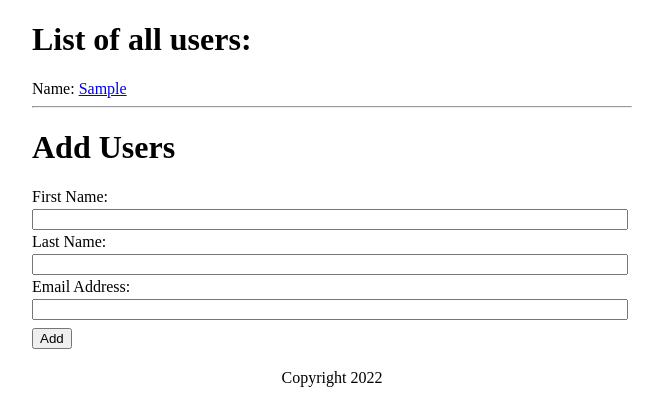
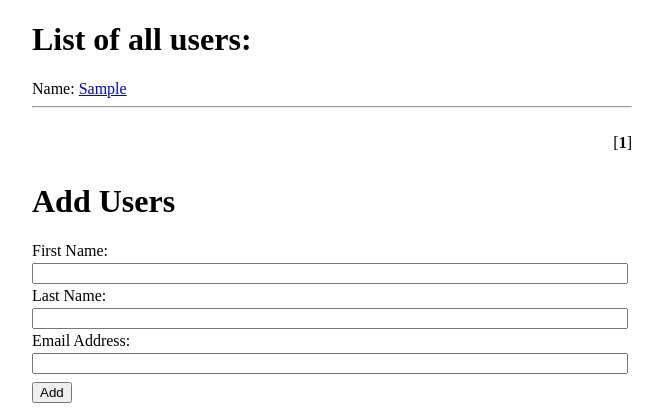
Before and after one commit to chelseyvpuyod/php, a PHP site: page /index.php in a window 1280 px wide. Shown: the top 420 px of the page, without its empty margins (308-970 px from the left). Run offline with PHP 8.4, Linux system fonts and the light colour scheme; tables that the repository leaves empty or names only in its code hold one stand-in row (values such as "Sample post").

Commit message:
Initial commit

```diff
--- a/css/style.css
+++ b/css/style.css
@@ -38,9 +38,18 @@ ul li{
 .upbutton{
     margin-top:-22px
 }
+.pagelinks{
+    padding: 10px 0;
+}
 .footer{
     text-align: center;
     padding: 20px 0;
+}
+.clearB{
+    clear:both;
+}
+.pagelinks a{
+    text-decoration: none;
 }
 
 /* Extra small devices (phones, 600px and down) */
--- a/includes/Db.php
+++ b/includes/Db.php
@@ -4,7 +4,6 @@ class Db {
     private $user;
     private $pass;
     private $dbname;
-
     private $fname;
     private $lname;
     private $email;
--- a/includes/Users.php
+++ b/includes/Users.php
@@ -80,5 +80,102 @@ class User extends Db{
     public function fillData(){
         return $_POST;
     }
+
+    public function pagination(){
+        // find out how many rows are in the table
+        $sql = "SELECT COUNT(*) FROM users";
+        $result = $this->connect()->query($sql);
+        $r = $result->fetch_row();
+        $numrows = $r[0];
+
+        $rowsperpage = 3;
+        // find out total pages
+        $totalpages = ceil($numrows / $rowsperpage);
+
+        // get the current page or set a default
+        if (isset($_GET['currentpage']) && is_numeric($_GET['currentpage'])) {
+        // cast var as int
+        $currentpage = (int) $_GET['currentpage'];
+        } else {
+        // default page num
+        $currentpage = 1;
+        } // end if
+
+        // if current page is greater than total pages...
+        if ($currentpage > $totalpages) {
+        // set current page to last page
+        $currentpage = $totalpages;
+        } // end if
+        // if current page is less than first page...
+        if ($currentpage < 1) {
+        // set current page to first page
+        $currentpage = 1;
+        } // end if
+
+        // the offset of the list, based on current page
+        $offset = ($currentpage - 1) * $rowsperpage;
+
+        // get the info from the db
+        $sql = "SELECT id, fname FROM users ORDER BY id DESC LIMIT $offset, $rowsperpage";
+
+        $result = $this->connect()->query($sql);
+
+        // while there are rows to be fetched...
+        while ($list = $result->fetch_assoc()) {
+        // echo data
+        echo "<ul>";
+            //echo $list['id'] . " : ".$list['fname']."<br />";
+            echo "<li>Name: <a href='details.php?id=".$list['id']."'>" .$list['fname']."</a></li>";
+            echo "<hr>";
+        echo "</ul>";
+        } // end while
+
+
+        echo "<div class='pagelinks right'>";
+        //$this->pagereturn = $result;
+
+        /******  build the pagination links ******/
+        // range of num links to show
+        $range = 3;
+
+        // if not on page 1, don't show back links
+        if ($currentpage > 1) {
+        // show << link to go back to page 1
+        echo " <a href='{$_SERVER['PHP_SELF']}?currentpage=1'> First </a> ";
+        // get previous page num
+        $prevpage = $currentpage - 1;
+        // show < link to go back to 1 page
+        echo " <a href='{$_SERVER['PHP_SELF']}?currentpage=$prevpage'> Previous </a> ";
+        } // end if
+
+        // loop to show links to range of pages around current page
+        for ($x = ($currentpage - $range); $x < (($currentpage + $range) + 1); $x++) {
+            // if it's a valid page number...
+            if (($x > 0) && ($x <= $totalpages)) {
+                // if we're on current page...
+                if ($x == $currentpage) {
+                    // 'highlight' it but don't make a link
+                    echo " [<b>$x</b>] ";
+                // if not current page...
+                } else {
+                    // make it a link
+                    echo " <a href='{$_SERVER['PHP_SELF']}?currentpage=$x'>$x</a> ";
+                } // end else
+            } // end if
+        } // end for
+
+        // if not on last page, show forward and last page links
+        if ($currentpage != $totalpages) {
+            // get next page
+            $nextpage = $currentpage + 1;
+
+            // echo forward link for next page
+            echo " <a href='{$_SERVER['PHP_SELF']}?currentpage=$nextpage'> Next </a> ";
+            // echo forward link for lastpage
+            echo " <a href='{$_SERVER['PHP_SELF']}?currentpage=$totalpages'> Last </a> ";
+        } // end if
+        /****** end build pagination links ******/
+        echo "</div>";
+    }
 }
 ?>
--- a/index.php
+++ b/index.php
@@ -30,16 +30,14 @@
             ?>
 
         </div>
-        <ul>
+        <div class="listing">
             <?php
-                foreach($allUsers as $key => $alluser){
-                    echo "<li>Name: <a href='details.php?id=".$alluser['id']."'>" .$alluser['fname']."</a></li>";
-                    echo "<hr>";
-                }
+                $user->pagination();
+
             ?>
-        </ul>
+        </div>
     </div>
-
+    <div class="clearB"></div>
     <div class="addnewusers">
         <h1>Add Users</h1>
 
```
